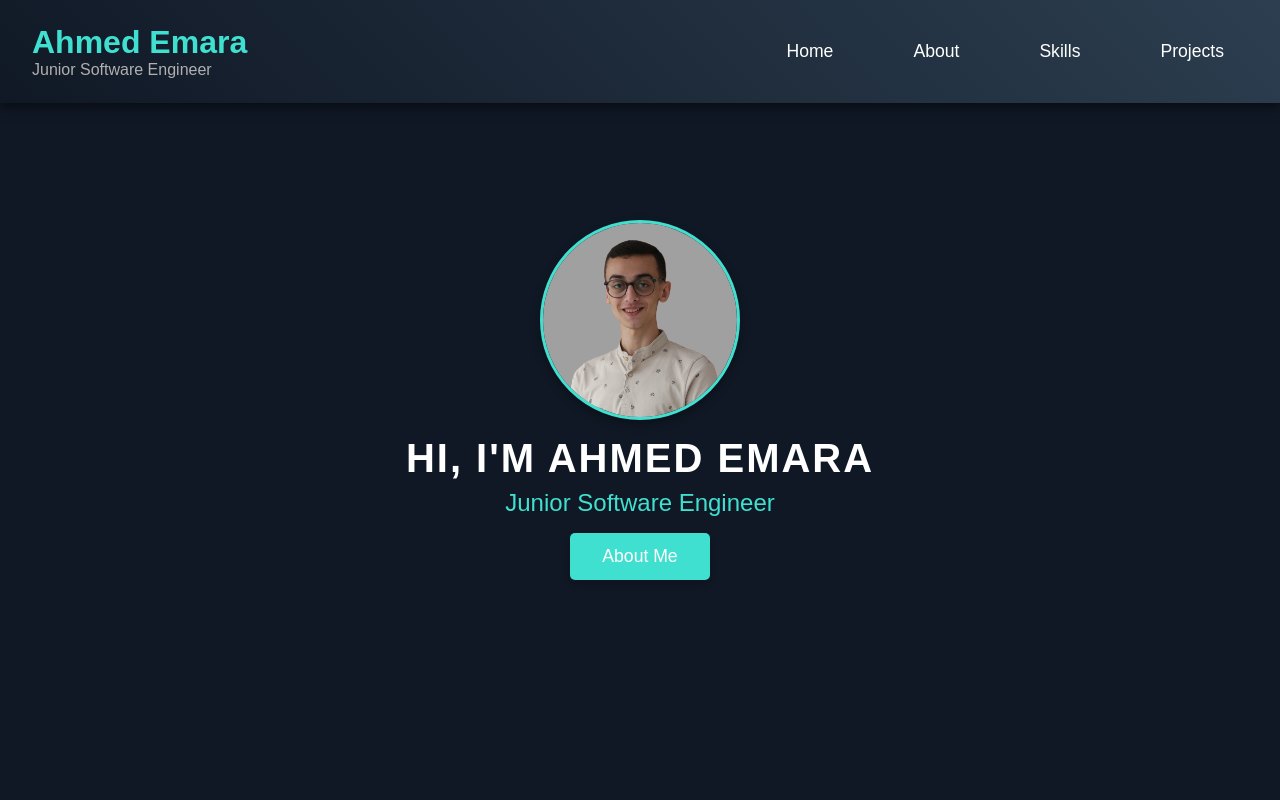
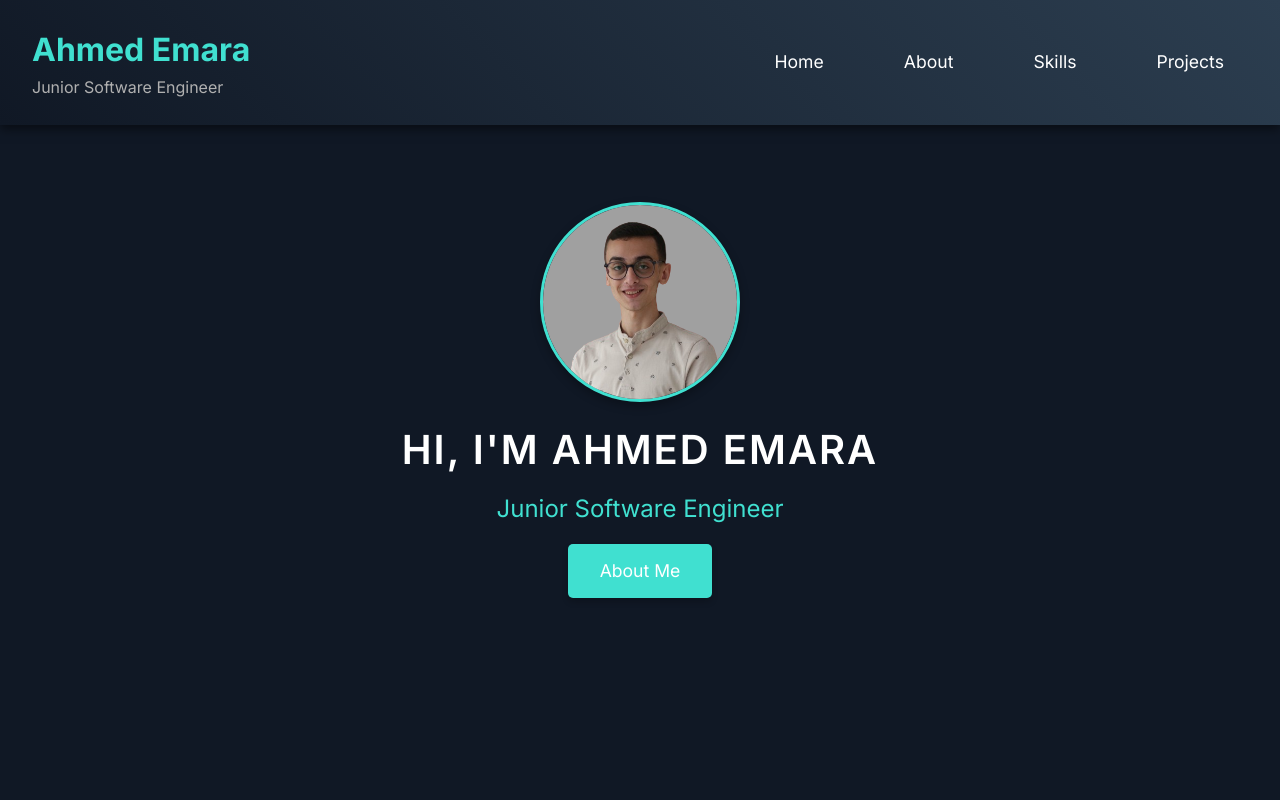
Before and after one commit to AhmedHossam8/MyPortfolio, an Angular app: page / in a window 1280 px wide. Shown: the top 800 px of the page. Built offline with nearby package versions, Linux system fonts and the light colour scheme.

Commit message:
Set up global styles, fonts, and build config

```diff
--- a/angular.json
+++ b/angular.json
@@ -47,8 +47,8 @@
                 },
                 {
                   "type": "anyComponentStyle",
-                  "maximumWarning": "4kB",
-                  "maximumError": "8kB"
+                  "maximumWarning": "15kB",
+                  "maximumError": "20kB"
                 }
               ],
               "outputHashing": "all"
--- a/src/index.html
+++ b/src/index.html
@@ -2,10 +2,13 @@
 <html lang="en">
 <head>
   <meta charset="utf-8">
-  <title>Ahmed Emara</title>
+  <title>Ahmed Emara | Junior Software Engineer</title>
   <base href="/">
   <meta name="viewport" content="width=device-width, initial-scale=1">
   <link rel="icon" type="image/x-icon" href="favicon.jpg">
+  <link rel="preconnect" href="https://fonts.googleapis.com">
+  <link rel="preconnect" href="https://fonts.gstatic.com" crossorigin>
+  <link href="https://fonts.googleapis.com/css2?family=Inter:wght@300;400;500;600;700;800&family=Fira+Code:wght@400;500&display=swap" rel="stylesheet">
 </head>
 <body>
   <app-root></app-root>
--- a/src/styles.scss
+++ b/src/styles.scss
@@ -1,24 +1,94 @@
-* {
+*,
+*::before,
+*::after {
     margin: 0;
     padding: 0;
     box-sizing: border-box;
 }
 
-html,
-body {
-    height: 100%;
-    width: 100%;
-    background: #101825;
-    color: white;
-    font-family: 'Arial', sans-serif;
+html {
+    scroll-behavior: smooth;
+    font-family: 'Inter', -apple-system, BlinkMacSystemFont, 'Segoe UI', sans-serif;
 }
 
 body {
-    background: linear-gradient(to bottom, #101825, #2c3e50);
-    background-size: cover;
-    background-position: center;
+    background: #080d1a;
+    color: #ffffff;
+    min-height: 100vh;
+    overflow-x: hidden;
+    line-height: 1.6;
 }
 
-main section {
-    scroll-margin-top: 120px;
+::selection {
+    background: rgba(64, 224, 208, 0.3);
+    color: #fff;
 }
+
+::-webkit-scrollbar {
+    width: 6px;
+}
+
+::-webkit-scrollbar-track {
+    background: #080d1a;
+}
+
+::-webkit-scrollbar-thumb {
+    background: rgba(64, 224, 208, 0.3);
+    border-radius: 3px;
+}
+
+::-webkit-scrollbar-thumb:hover {
+    background: rgba(64, 224, 208, 0.5);
+}
+
+.reveal {
+    opacity: 0;
+    transform: translateY(40px);
+    transition: opacity 0.8s ease, transform 0.8s ease;
+}
+
+.reveal.visible {
+    opacity: 1;
+    transform: translateY(0);
+}
+
+.gradient-text {
+    background: linear-gradient(135deg, #40e0d0, #6c63ff);
+    -webkit-background-clip: text;
+    -webkit-text-fill-color: transparent;
+    background-clip: text;
+}
+
+.glass {
+    background: rgba(255, 255, 255, 0.03);
+    backdrop-filter: blur(12px);
+    -webkit-backdrop-filter: blur(12px);
+    border: 1px solid rgba(255, 255, 255, 0.08);
+    border-radius: 16px;
+}
+
+.section-title {
+    font-size: 2.5rem;
+    font-weight: 700;
+    text-align: center;
+    margin-bottom: 1rem;
+    background: linear-gradient(135deg, #40e0d0, #6c63ff);
+    -webkit-background-clip: text;
+    -webkit-text-fill-color: transparent;
+    background-clip: text;
+}
+
+.section-subtitle {
+    text-align: center;
+    color: rgba(255, 255, 255, 0.5);
+    font-size: 1.1rem;
+    margin-bottom: 3rem;
+    max-width: 600px;
+    margin-left: auto;
+    margin-right: auto;
+    line-height: 1.7;
+}
+
+section {
+    scroll-margin-top: 80px;
+}
```
